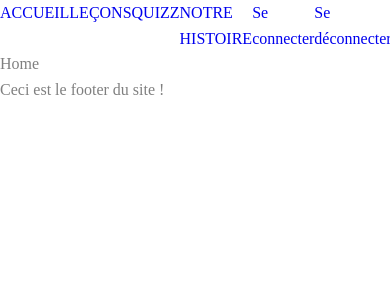
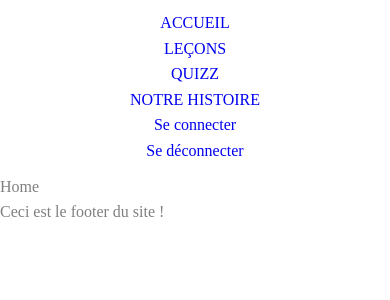
Before and after one commit to AranorCel/quizz-learning-front, a React (Create React App) app: page / in a window 390 px wide. Shown: the top 300 px of the page. Built offline with nearby package versions, Linux system fonts and the light colour scheme.

Commit message:
second send

```diff
--- /dev/null
+++ b/src/assets/css/mobile.css
@@ -0,0 +1,10 @@
+/* Pour l'affichage sur mobile */
+
+@media screen and (max-width: 600px) {
+    .nav {
+        display: flex;
+        flex-direction: column;
+        align-items : center;
+        margin : 1rem 1rem;
+    }
+}
--- a/src/assets/css/style.css
+++ b/src/assets/css/style.css
@@ -1,7 +1,10 @@
 @import "normalize.css";
 @import "base.css";
+@import "mobile.css";
+@import "tablet.css";
 
 .nav {
     display: flex;
-    justify-content: space-between;
+    justify-content: space-around;
+    margin : 1rem 1rem;
 }
--- /dev/null
+++ b/src/assets/css/tablet.css
@@ -0,0 +1,9 @@
+/* Pour l'affichage sur tablette */
+
+@media screen and (max-width: 1199px) {
+    .nav {
+        display: flex;
+        justify-content: space-between;
+        margin: 1rem 1rem;
+    }
+}
```
